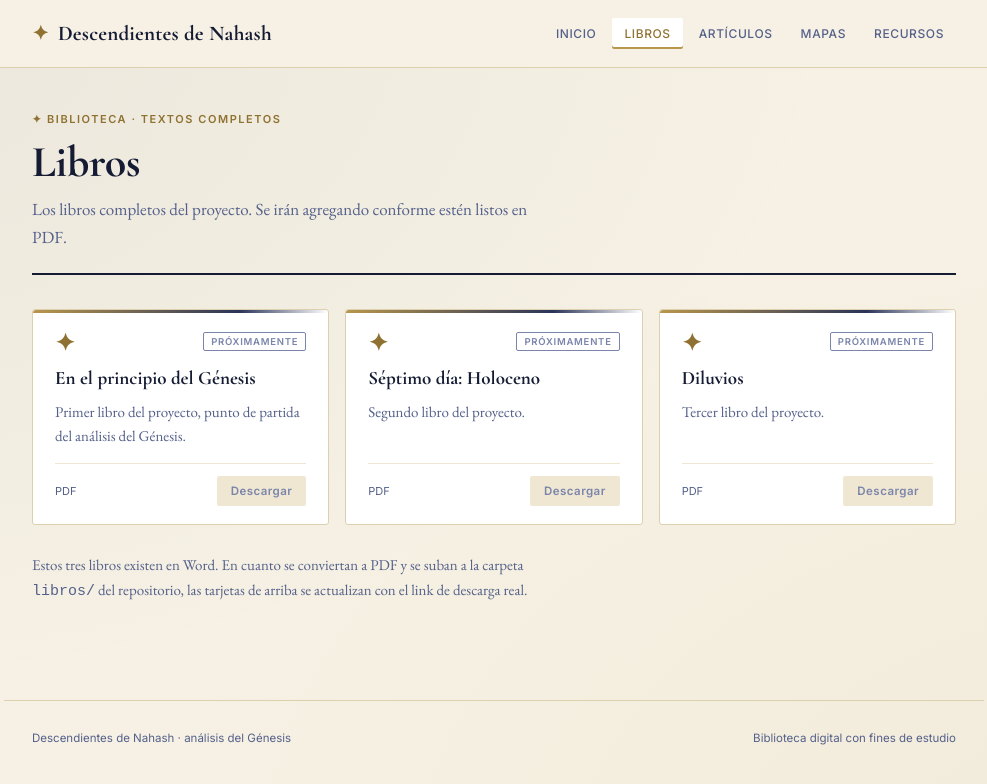
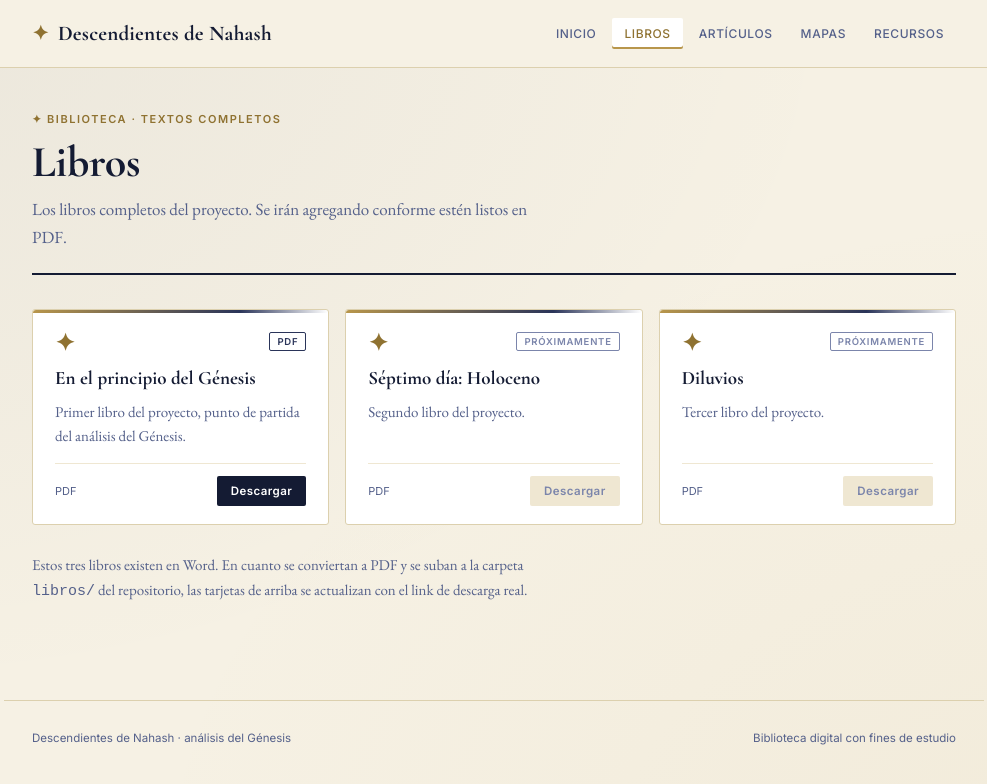
Before and after one commit to Dskartes/DescendientesdeNahash, a Jekyll site: the page built from libros.md, in a window 1280 px wide. Shown: the top 784 px of the page, without its empty margins (146-1133 px from the left). Built offline with Jekyll 4.4.1, drawn with Linux system fonts in a browser that asks for light colours.

Commit message:
Update card details for 'En el principio del Génesis'
Updated the card to reflect the PDF availability and changed the tag from 'Próximamente' to 'PDF'.

```diff
--- a/libros.md
+++ b/libros.md
@@ -6,16 +6,16 @@ subtitle: "Los libros completos del proyecto. Se irán agregando conforme estén
 
 <div class="card-grid">
 
-  <div class="card">
+<div class="card">
     <div class="card-top">
       <div class="card-mark">✦</div>
-      <div class="card-tag soon">Próximamente</div>
+      <div class="card-tag">PDF</div>
     </div>
     <h3 class="card-title">En el principio del Génesis</h3>
     <p class="card-desc">Primer libro del proyecto, punto de partida del análisis del Génesis.</p>
     <div class="card-meta">
       <span class="card-info">PDF</span>
-      <span class="card-btn disabled">Descargar</span>
+      <a class="card-btn" href="{{ '/libros/En el principio del Génesis.pdf' | relative_url }}" download>Descargar</a>
     </div>
   </div>
 
```
